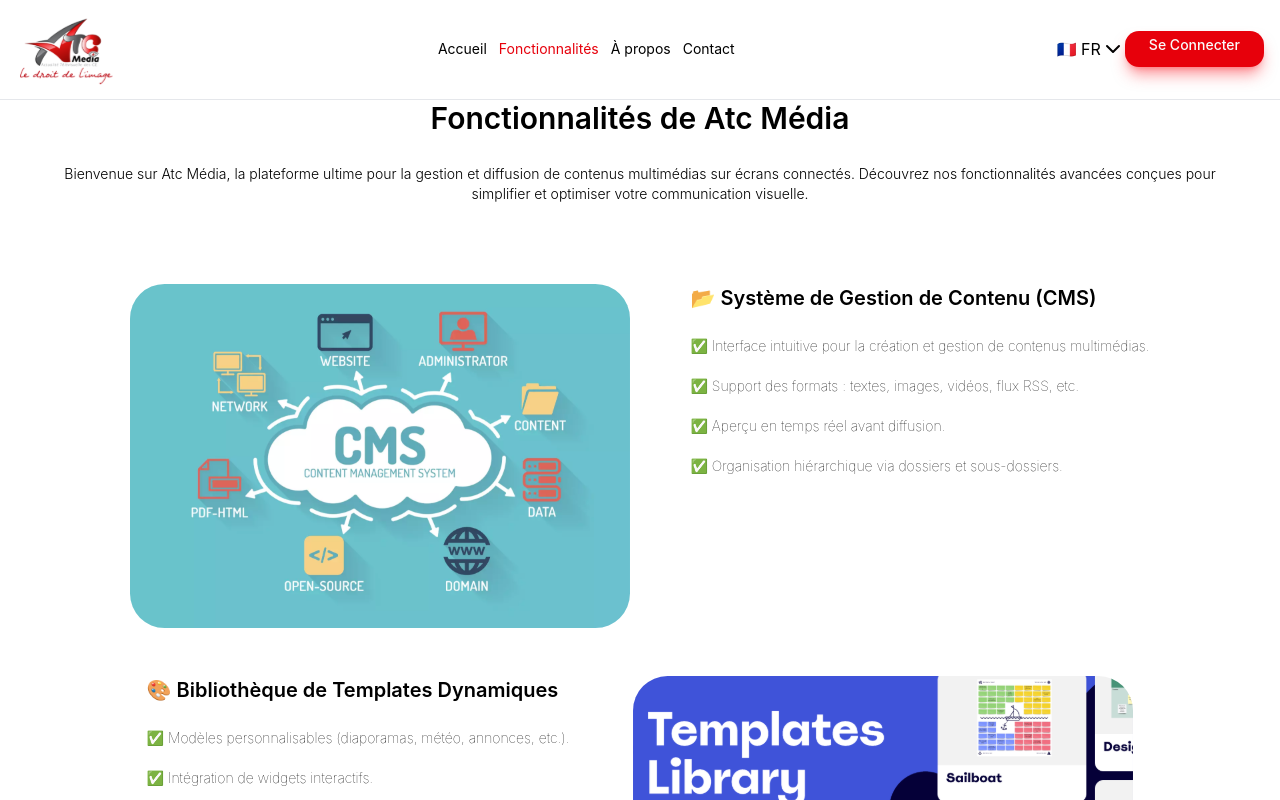
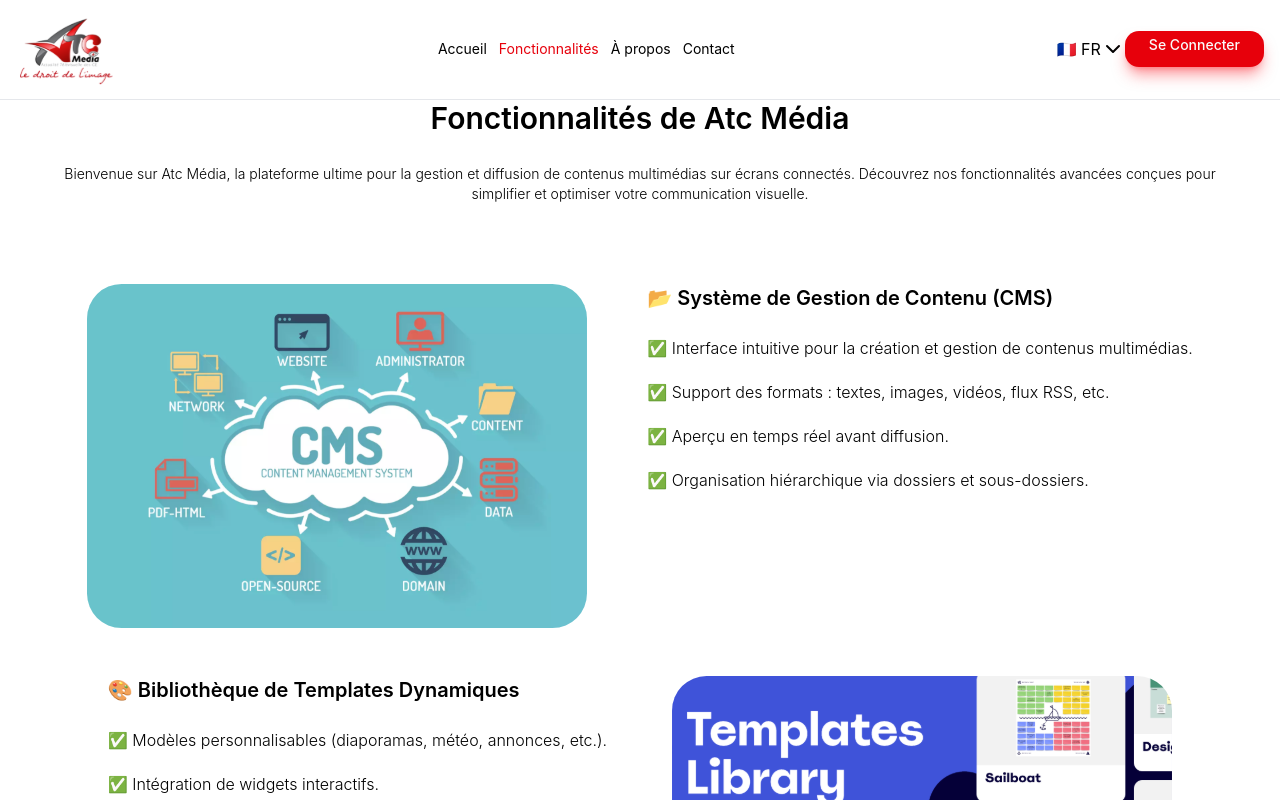
Before and after one commit to Ntchinda-Giscard/atc_media, a Next.js app: page /functionalities in a window 1280 px wide. Shown: the top 800 px of the page. Built offline with nearby package versions, Linux system fonts and the light colour scheme.

Commit message:
bold text fonc and about us

```diff
--- a/app/about-us/components/about_us_card.tsx
+++ b/app/about-us/components/about_us_card.tsx
@@ -25,7 +25,7 @@ function AboutUsCard({image, title, index, desc}: Props) {
                     <h2 className="font-bold text-xl text-start mb-6"> {title} </h2>
                     <div className="flex flex-col gap-5 w-full text-start text-justify whitespace-normal">
                         { desc?.map((t) => (
-                            <p key={t} className="font-light text-sm whitespace-normal text-justify"> {t} </p>
+                            <p key={t} className="font-light text-base break-words text-pretty text-justify"> {t} </p>
                         ))
 
                         }
--- a/app/functionalities/components/fonc_card.tsx
+++ b/app/functionalities/components/fonc_card.tsx
@@ -20,7 +20,7 @@ function FonctionnalitesCard({image,title, index, desc}: Props) {
                     <h2 className="font-semibold text-xl text-start mb-6"> {title} </h2>
                     <div className="flex flex-col gap-5 w-full text-start">
                         { desc?.map((t) => (
-                            <p key={t} className="font-thin text-sm break-words text-pretty text-justify"> {t} </p>
+                            <p key={t} className="font-light text-base break-words text-pretty text-justify"> {t} </p>
                         ))
 
 
```
